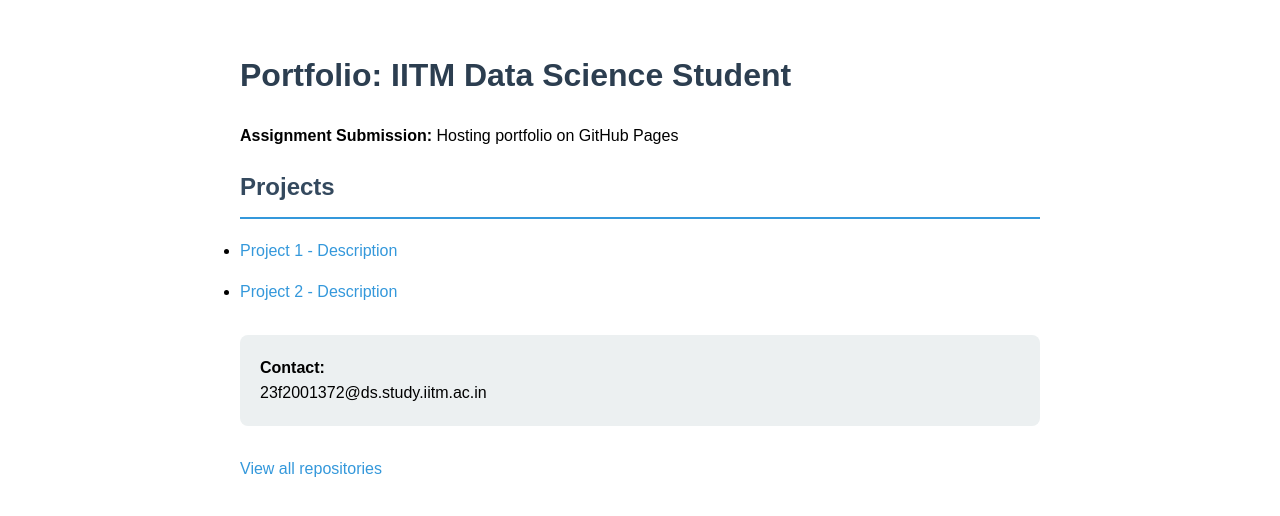
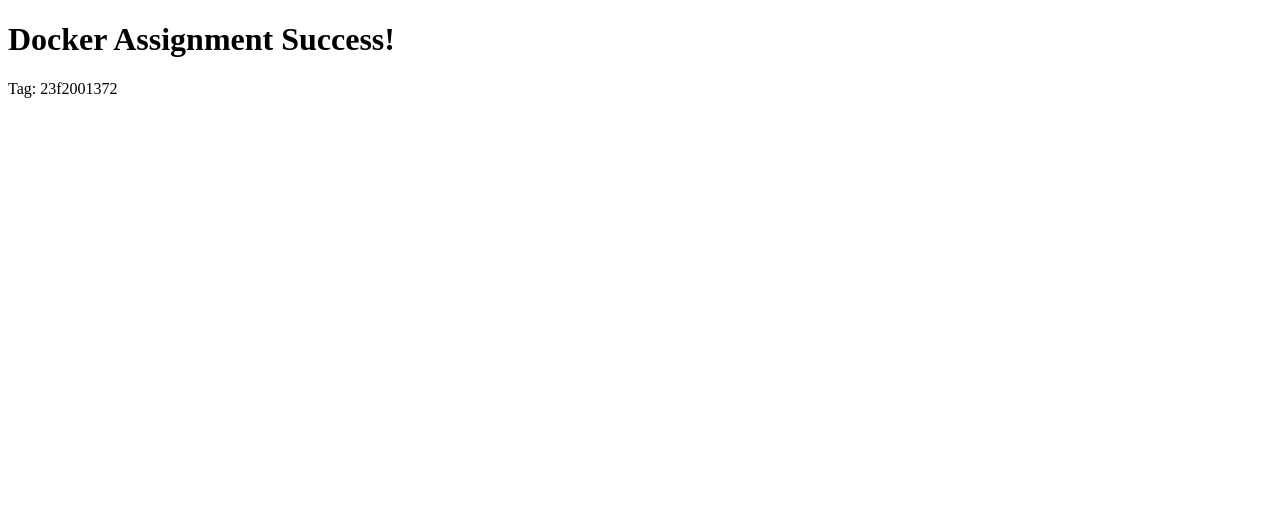
Before and after one commit to ChinmayCSKashyap/git-security-fix, a plain HTML site: page index.html in a window 1280 px wide. Drawn offline with Linux system fonts and the light colour scheme.

Commit message:
Update index.html

```diff
--- a/index.html
+++ b/index.html
@@ -1,33 +1,2 @@
 <!DOCTYPE html>
-<html>
-<head>
-    <title>My Portfolio - 23f2001372</title>
-    <style>
-        body { font-family: Arial, sans-serif; max-width: 800px; margin: 50px auto; line-height: 1.6; }
-        h1 { color: #2c3e50; }
-        h2 { color: #34495e; border-bottom: 2px solid #3498db; padding-bottom: 10px; }
-        ul { padding-left: 0; }
-        li { margin: 15px 0; }
-        a { color: #3498db; text-decoration: none; }
-        a:hover { text-decoration: underline; }
-        .email-section { background: #ecf0f1; padding: 20px; border-radius: 8px; margin: 30px 0; }
-    </style>
-</head>
-<body>
-    <h1>Portfolio: IITM Data Science Student</h1>
-    <p><strong>Assignment Submission:</strong> Hosting portfolio on GitHub Pages</p>
-
-    <h2>Projects</h2>
-    <ul>
-        <li><a href="https://github.com/yourusername/project1">Project 1 - Description</a></li>
-        <li><a href="https://github.com/yourusername/project2">Project 2 - Description</a></li>
-    </ul>
-
-    <div class="email-section">
-        <strong>Contact:</strong><br>
-        <!--email_off-->23f2001372@ds.study.iitm.ac.in<!--/email_off-->
-    </div>
-
-    <p><a href="https://github.com/yourusername?tab=repositories">View all repositories</a></p>
-</body>
-</html>
+<html><body><h1>Docker Assignment Success!</h1><p>Tag: 23f2001372</p></body></html>
```
